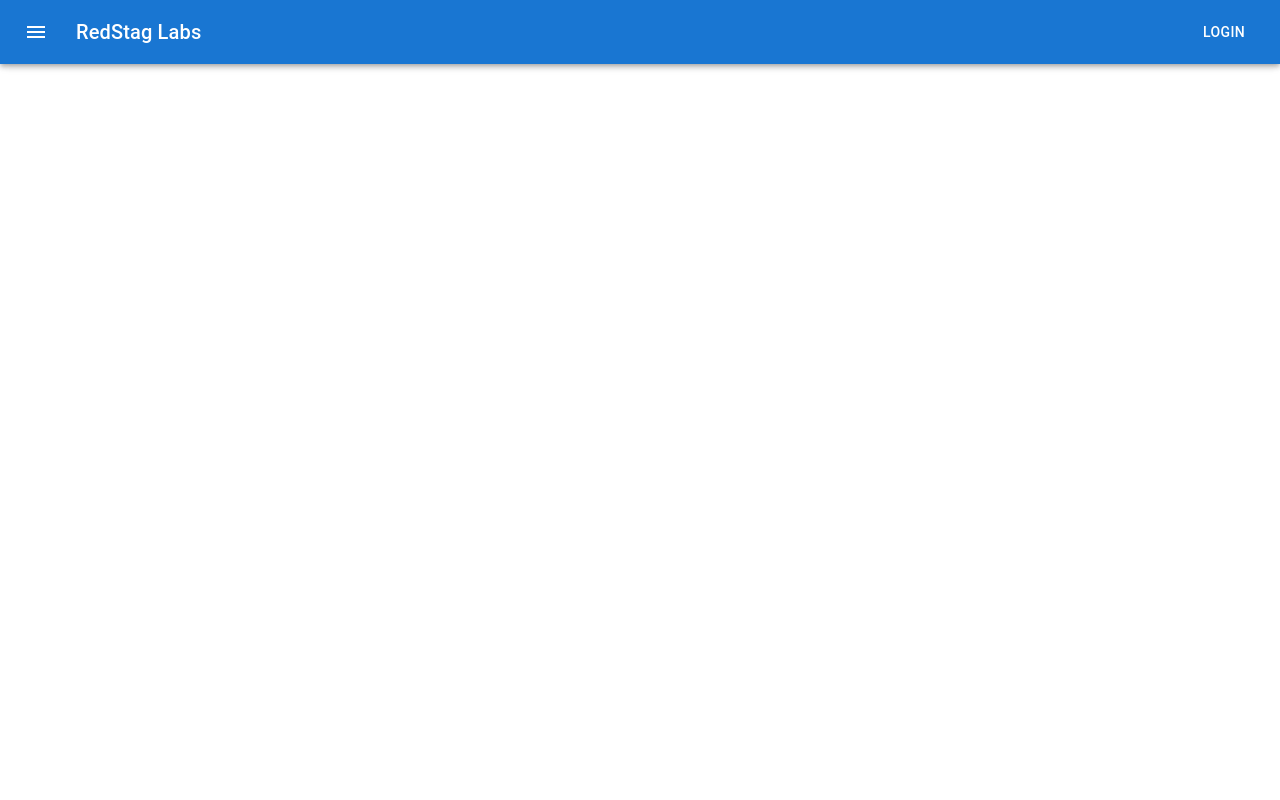
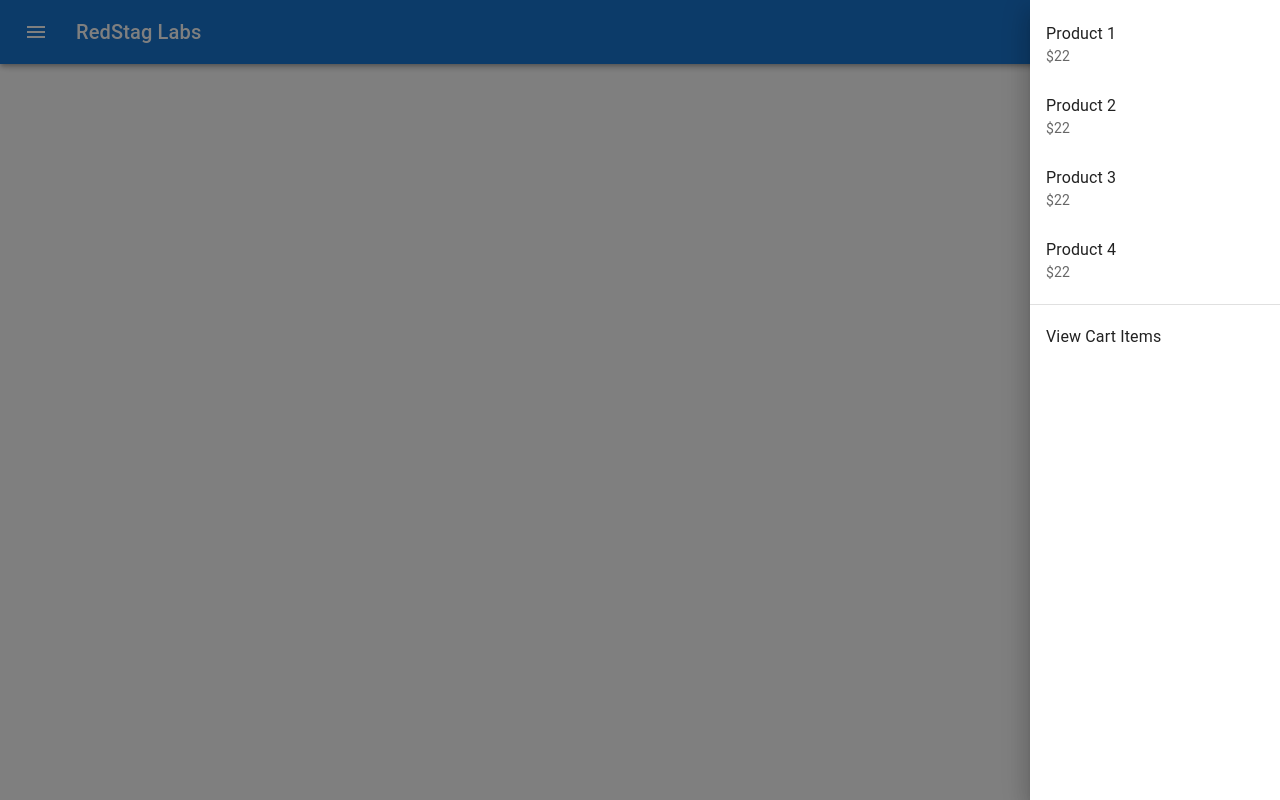
Before and after one commit to mehranbhat7/React-Ecommerce-app, a React (Create React App) app: page / in a window 1280 px wide. Both pictures are taken after a click on the button 36 px from the left and 32 px from the top of the page. Built offline with nearby package versions, Linux system fonts and the light colour scheme; no server answers.

Commit message:
Cart Drawer added

```diff
--- a/src/App.js
+++ b/src/App.js
@@ -1,22 +1,70 @@
-import React from "react";
-import { Routes, Route } from "react-router-dom";
-// import Home from "./pages/Home";
-import Left from "./components/Left";
-import Right from "./components/Right";
-import Navbar from "./components/Navbar";
-import Notfound from "./Notfound";
-import Products from "./components/Products";
-import ProductDetails from "./components/ProductDetails";
-import { Link } from "react-router-dom";
+import React, { useState } from "react";
+import { Routes, Route, Link } from "react-router-dom";
 import AppBar from "@mui/material/AppBar";
 import Box from "@mui/material/Box";
 import Toolbar from "@mui/material/Toolbar";
 import Typography from "@mui/material/Typography";
-import Button from "@mui/material/Button";
 import IconButton from "@mui/material/IconButton";
 import MenuIcon from "@mui/icons-material/Menu";
+import ShoppingCartIcon from "@mui/icons-material/ShoppingCart";
+import SwipeableDrawer from "@mui/material/SwipeableDrawer";
+import List from "@mui/material/List";
+import ListItem from "@mui/material/ListItem";
+import ListItemText from "@mui/material/ListItemText";
+import Divider from "@mui/material/Divider";
+
+import Products from "./components/Products";
+import ProductDetails from "./components/ProductDetails";
+
+import Notfound from "./Notfound";
 
 function App() {
+  const [drawerOpen, setDrawerOpen] = useState(false);
+
+  const toggleDrawer = (open) => (event) => {
+    if (
+      event &&
+      event.type === "keydown" &&
+      (event.key === "Tab" || event.key === "Shift")
+    ) {
+      return;
+    }
+    setDrawerOpen(open);
+  };
+
+  const products = [
+    { id: 1, name: "Product 1", price: 22 },
+    { id: 2, name: "Product 2", price: 22 },
+    { id: 3, name: "Product 3", price: 22 },
+    { id: 4, name: "Product 4", price: 22 },
+  ];
+
+  const productList = (
+    <Box
+      sx={{ width: 250 }}
+      role="presentation"
+      onClick={toggleDrawer(false)}
+      onKeyDown={toggleDrawer(false)}
+    >
+      <List>
+        {products.map((product) => (
+          <ListItem key={product.id}>
+            <ListItemText
+              primary={product.name}
+              secondary={`$${product.price}`}
+            />
+          </ListItem>
+        ))}
+      </List>
+      <Divider />
+      <List>
+        <ListItem>
+          <ListItemText primary="View Cart Items" />
+        </ListItem>
+      </List>
+    </Box>
+  );
+
   return (
     <>
       <Box sx={{ flexGrow: 1, marginBottom: 10 }}>
@@ -28,31 +76,47 @@ function App() {
               color="inherit"
               aria-label="menu"
               sx={{ mr: 2 }}
+              onClick={toggleDrawer(true)} // Open drawer when clicking on menu icon
             >
               <MenuIcon />
             </IconButton>
+
             <Typography
-              style={{ textDecoration: "none", color: "white", font: "bold" }}
               component={Link}
+              to="/"
               variant="h6"
-              to={"/"}
-              sx={{ flexGrow: 1 }}
+              sx={{ flexGrow: 1, textDecoration: "none", color: "inherit" }}
             >
               RedStag Labs
             </Typography>
-            <Button color="inherit">Login</Button>
+
+            {/* Cart Icon to open drawer */}
+            <IconButton
+              size="large"
+              color="inherit"
+              aria-label="cart"
+              onClick={toggleDrawer(true)} // Open drawer when clicking on cart icon
+            >
+              <ShoppingCartIcon fontSize="large" />
+            </IconButton>
           </Toolbar>
         </AppBar>
       </Box>
+
+      {/* Drawer Component */}
+      <SwipeableDrawer
+        anchor="right"
+        open={drawerOpen}
+        onClose={toggleDrawer(false)}
+        onOpen={toggleDrawer(true)}
+      >
+        {productList}
+      </SwipeableDrawer>
+
+      {/* Routes */}
       <Routes>
-        {/* <Route element={<Layout />}> */}
-        {/* <Route path="/" element={<Home />} /> */}
-        <Route path="/left" element={<Left />} />
-        <Route path="/right" element={<Right />} />
-        <Route path="/nav" element={<Navbar />} />
         <Route path="/" element={<Products />} />
         <Route path="/products/:id" element={<ProductDetails />} />
-        {/* </Route> */}
         <Route path="*" element={<Notfound />} />
       </Routes>
     </>
--- a/src/components/Products.jsx
+++ b/src/components/Products.jsx
@@ -25,7 +25,15 @@ const Products = () => {
   }
   return (
     <>
-      <h1>Products</h1>
+      <h1
+        style={{
+          textAlign: "center",
+          color: "blue",
+          textDecoration: "underline",
+        }}
+      >
+        Products
+      </h1>
       <div
         style={{
           display: "flex",
```
Also changed, not shown: src/Cart.jsx (added, +86 -0 lines).
